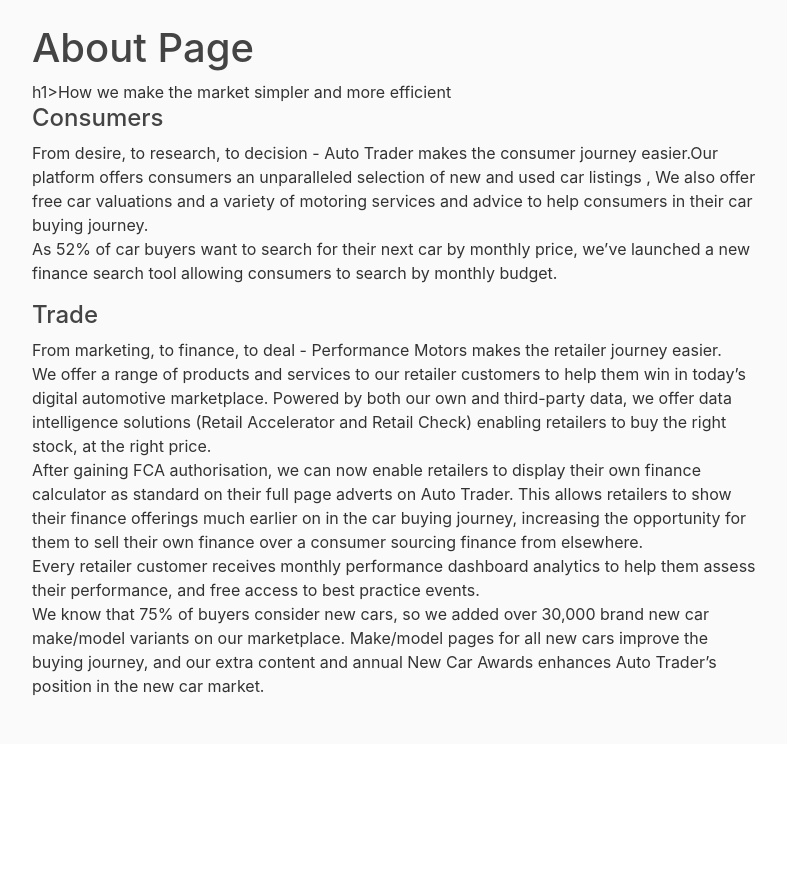
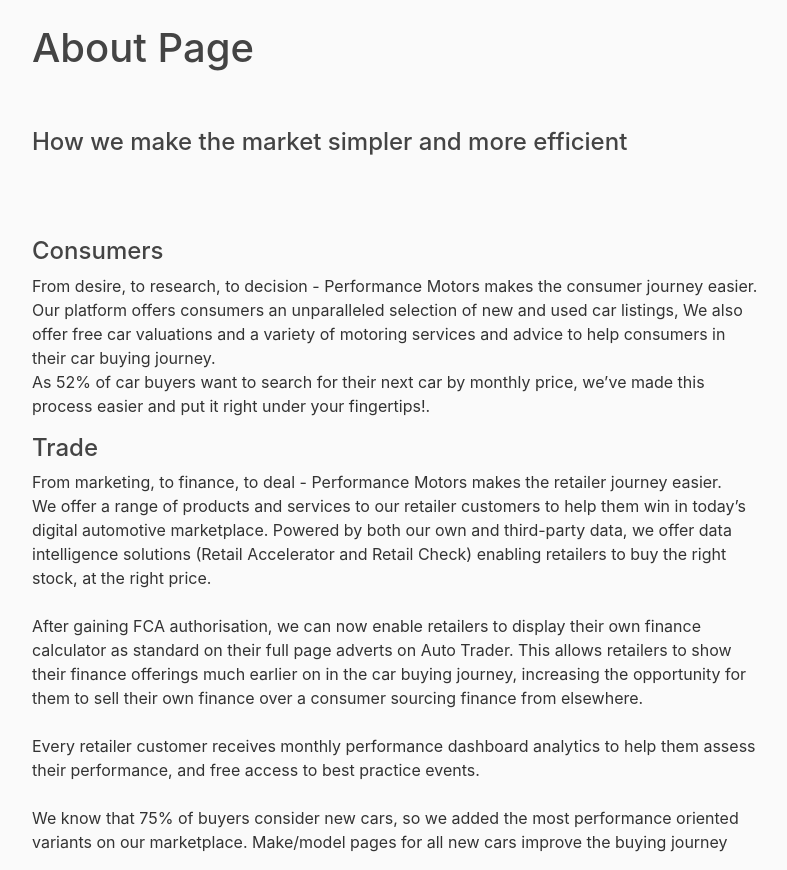
Before and after one commit to code-wizard91/Docker-MotorTrade, a Flask app: page /about in a window 1280 px wide. Shown: the part 56-926 px from the top of the page, without its empty margins (53-840 px from the left). Before the commit the page ends 752 px from the top, so only its background shows below. Run offline with Flask 2, Linux system fonts and the light colour scheme; some libraries are stand-ins or nearby versions.

Commit message:
added abouts page final edit

```diff
--- a/application/templates/about.html
+++ b/application/templates/about.html
@@ -1,15 +1,13 @@
 {% extends 'layout.html' %}
 {% block content %}
-	<h1>About Page</h1>
-	h1>How we make the market simpler and more efficient</h1>
-
+<h1>About Page</h1><br><br>
+<h4>How we make the market simpler and more efficient</h4>
+<br><br><br>
 <h4>Consumers</h4>
 
-
-
-<p>From desire, to research, to decision - Auto Trader makes the consumer journey easier.Our platform offers consumers an unparalleled selection of new and used car listings , We also offer free car valuations and a variety of motoring services and advice to help consumers in their car buying journey.
+<p>From desire, to research, to decision - Performance Motors makes the consumer journey easier. Our platform offers consumers an unparalleled selection of new and used car listings, We also offer free car valuations and a variety of motoring services and advice to help consumers in their car buying journey.
 <br>
-As 52% of car buyers want to search for their next car by monthly price, we’ve launched a new finance search tool allowing consumers to search by monthly budget.</p>
+As 52% of car buyers want to search for their next car by monthly price, we’ve made this process easier and put it right under your fingertips!.</p>
 
 <h4>Trade</h4>
 <p>From marketing, to finance, to deal - Performance Motors makes the retailer journey easier.<br>
@@ -17,11 +15,10 @@
 We offer a range of products and services to our retailer customers to help them win in today’s digital automotive marketplace.
 
 Powered by both our own and third-party data, we offer data intelligence solutions (Retail Accelerator and Retail Check) enabling retailers to buy the right stock, at the right price.<br>
-
+<br>
 After gaining FCA authorisation, we can now enable retailers to display their own finance calculator as standard on their full page adverts on Auto Trader. This allows retailers to show their finance offerings much earlier on in the car buying journey, increasing the opportunity for them to sell their own finance over a consumer sourcing finance from elsewhere.<br>
-
+<br>
 Every retailer customer receives monthly performance dashboard analytics to help them assess their performance, and free access to best practice events.
-<br>
-We know that 75% of buyers consider new cars, so we added over 30,000 brand new car make/model variants on our marketplace. Make/model pages for all new cars improve the buying journey, and our extra content and annual New Car Awards enhances Auto Trader’s position in the new car market.
-</p>
+<br><br>
+We know that 75% of buyers consider new cars, so we added the most performance oriented variants on our marketplace. Make/model pages for all new cars improve the buying journey</p>
 {% endblock content %}
--- a/test_results/index.html
+++ b/test_results/index.html
@@ -97,7 +97,7 @@
     <div class="content">
         <p>
             <a class="nav" href="https://coverage.readthedocs.io">coverage.py v5.0.3</a>,
-            created at 2020-03-08 19:27
+            created at 2020-03-09 00:59
         </p>
     </div>
 </div>
```
